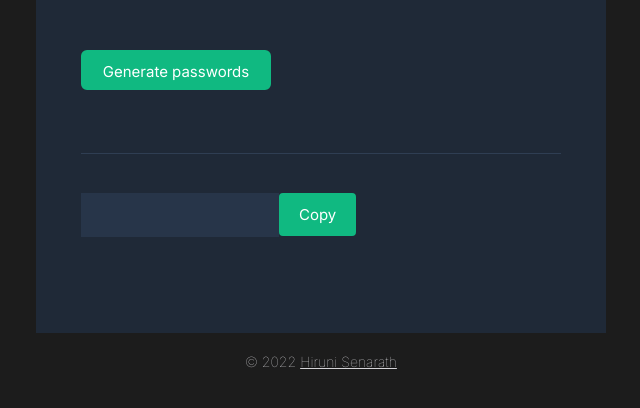
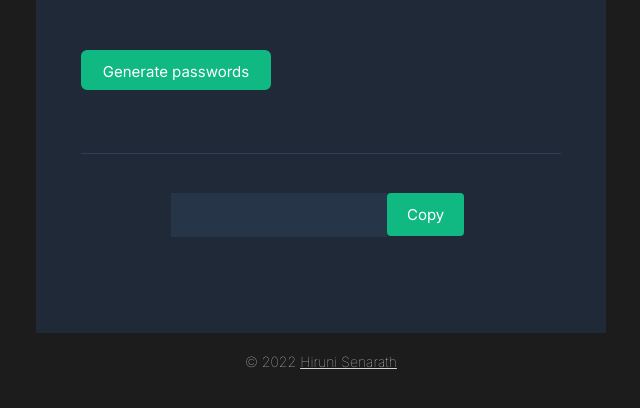
Before and after one commit to HSenarath/random-password-generator, a plain HTML site: page index.html in a window 1280 px wide. Shown: the part 334-742 px from the top of the page, without its empty margins (319-959 px from the left). Drawn offline with Linux system fonts and the light colour scheme.

Commit message:
Add style so the generated password is displayed in the center of the screen and long enough to show the entire password

```diff
--- a/style/index.css
+++ b/style/index.css
@@ -85,7 +85,7 @@ p {
     width: 480px;
     height: 120px;
     display: flex;
-    justify-content: space-between;
+    justify-content: center;
     padding-top: 39px;
 }
 
@@ -98,7 +98,7 @@ p {
 
 .result-wrapper {
     display: flex;
-    width: 225px;
+    width: 300px;
     height: 40px;
 }
 
```
